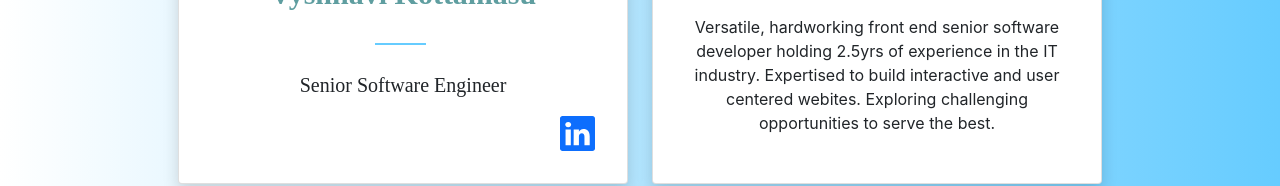
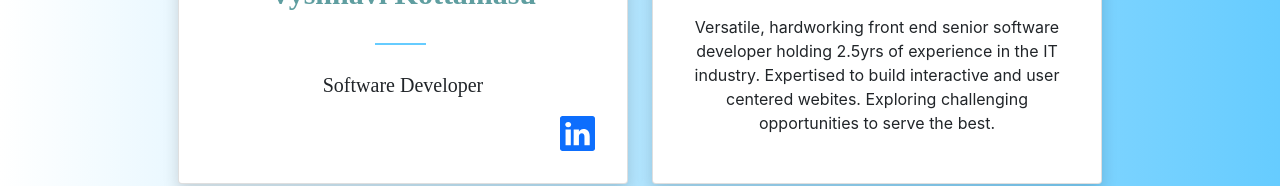
Before and after one commit to Vyshnavi-Kottamasu/portfolio, a React (Create React App) app: page /aboutme in a window 1280 px wide. Shown: the part 385-571 px from the top of the page. Built offline with nearby package versions, Linux system fonts and the light colour scheme.

Commit message:
modified designation

```diff
--- a/src/aboutme.jsx
+++ b/src/aboutme.jsx
@@ -7,7 +7,7 @@ class aboutme extends Component {
         super();
         this.state = {
             name: "Vyshnavi Kottamasu",
-            designation: "Senior Software Engineer"
+            designation: "Software Developer"
         }
     }
 
```
